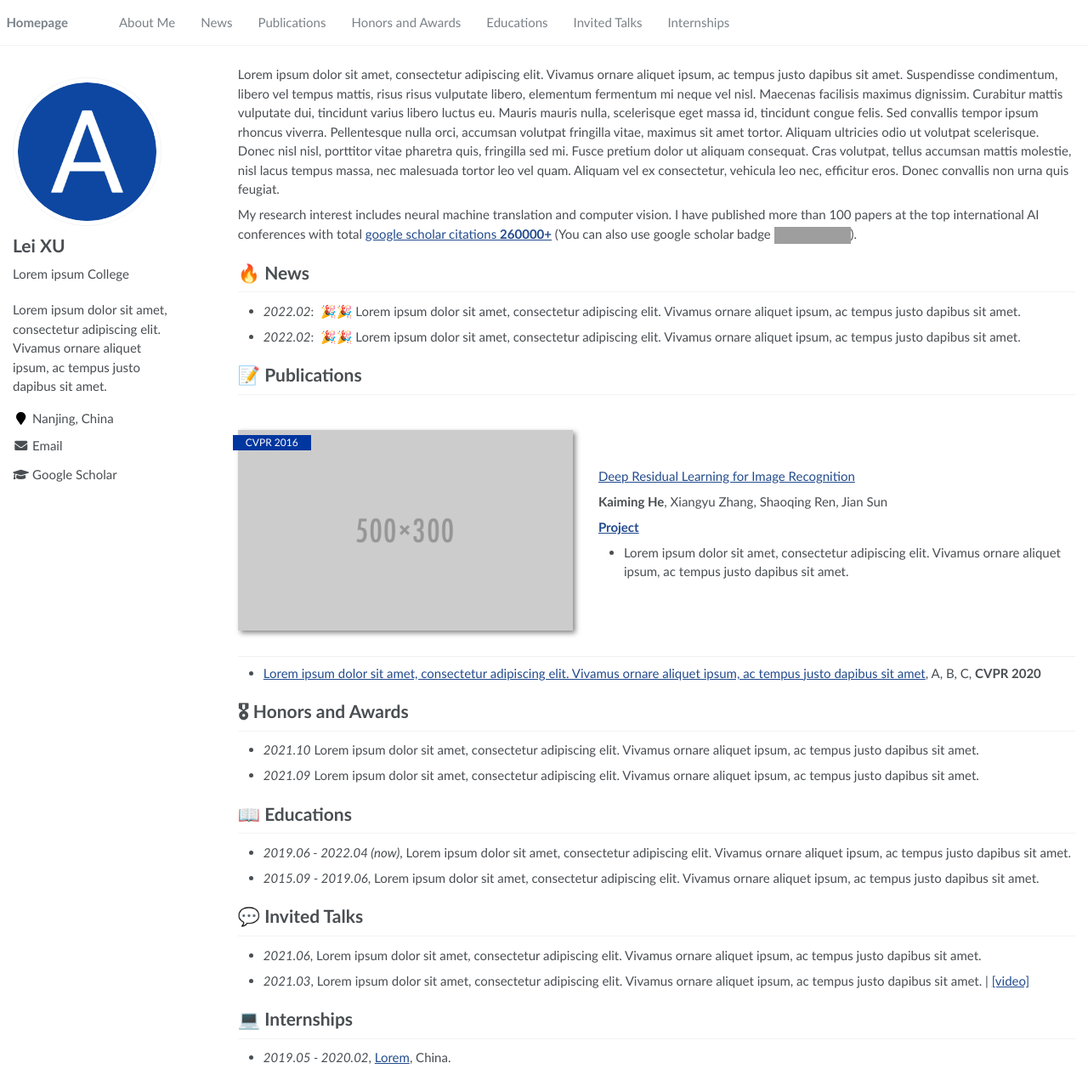
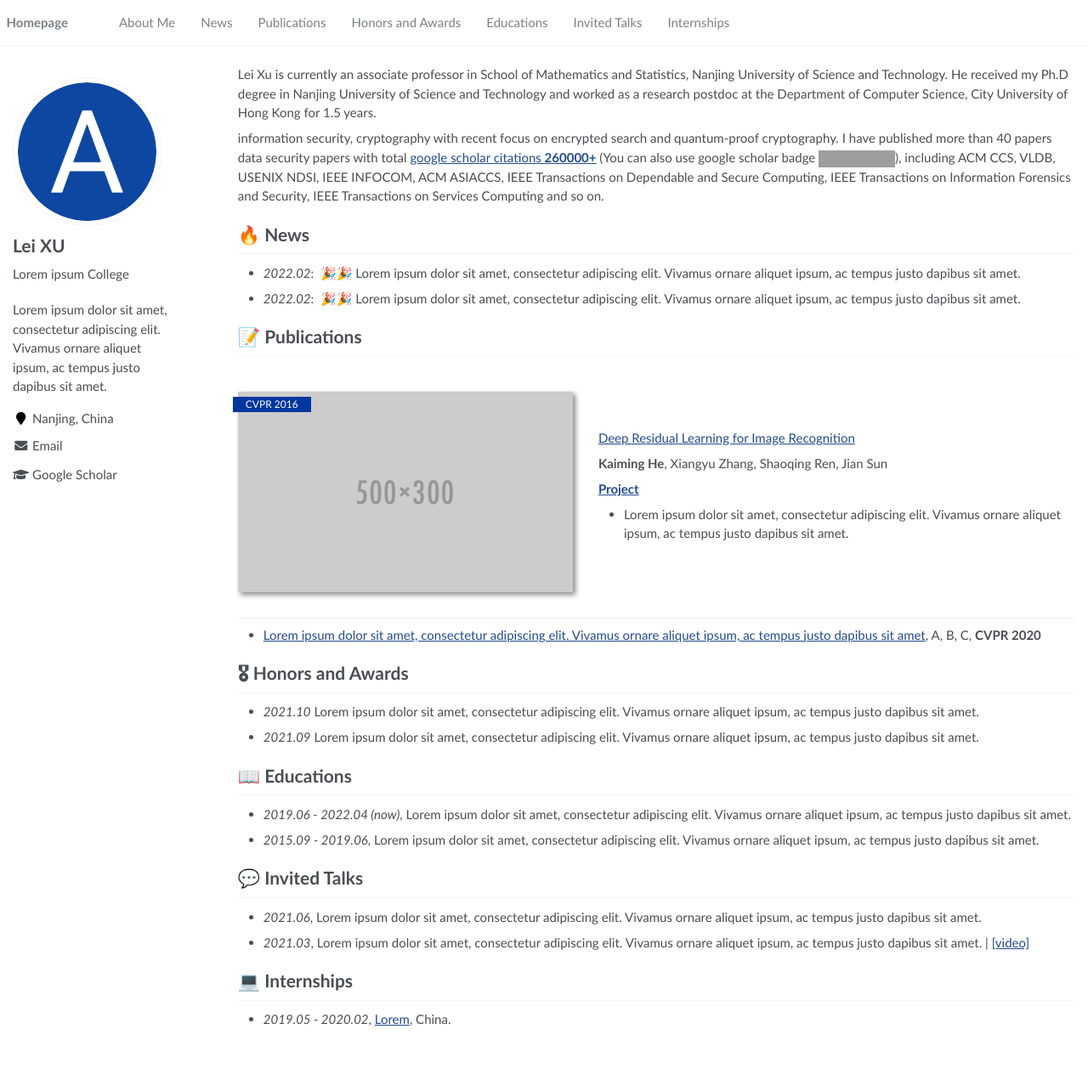
Before and after one commit to longxiangwang/longxiangwang.github.io, a Jekyll site: the page built from _pages/about.md, in a window 1280 px wide and 1271 px high. Shown: the whole window at 85% size. Built offline with Jekyll 4.4.1, drawn with Linux system fonts in a browser that asks for light colours; grey boxes are pictures that could not be loaded.

Commit message:
about me

```diff
--- a/_pages/about.md
+++ b/_pages/about.md
@@ -17,9 +17,9 @@ redirect_from:
 
 <span class='anchor' id='about-me'></span>
 
-Lorem ipsum dolor sit amet, consectetur adipiscing elit. Vivamus ornare aliquet ipsum, ac tempus justo dapibus sit amet. Suspendisse condimentum, libero vel tempus mattis, risus risus vulputate libero, elementum fermentum mi neque vel nisl. Maecenas facilisis maximus dignissim. Curabitur mattis vulputate dui, tincidunt varius libero luctus eu. Mauris mauris nulla, scelerisque eget massa id, tincidunt congue felis. Sed convallis tempor ipsum rhoncus viverra. Pellentesque nulla orci, accumsan volutpat fringilla vitae, maximus sit amet tortor. Aliquam ultricies odio ut volutpat scelerisque. Donec nisl nisl, porttitor vitae pharetra quis, fringilla sed mi. Fusce pretium dolor ut aliquam consequat. Cras volutpat, tellus accumsan mattis molestie, nisl lacus tempus massa, nec malesuada tortor leo vel quam. Aliquam vel ex consectetur, vehicula leo nec, efficitur eros. Donec convallis non urna quis feugiat.
+Lei Xu is currently an associate professor in School of Mathematics and Statistics, Nanjing University of Science and Technology. He received my Ph.D degree in Nanjing University of Science and Technology and worked as a research postdoc at the Department of Computer Science, City University of Hong Kong for 1.5 years.
 
-My research interest includes neural machine translation and computer vision. I have published more than 100 papers at the top international AI conferences with total <a href='https://scholar.google.com/citations?user=HY5jH_MAAAAJ&hl=en'>google scholar citations <strong><span id='total_cit'>260000+</span></strong></a> (You can also use google scholar badge <a href='https://scholar.google.com/citations?user=HY5jH_MAAAAJ&hl=en'><img src="https://img.shields.io/endpoint?url={{ url | url_encode }}&logo=Google%20Scholar&labelColor=f6f6f6&color=9cf&style=flat&label=citations"></a>).
+information security, cryptography with recent focus on encrypted search and quantum-proof cryptography. I have published more than 40 papers data security papers with total <a href='https://scholar.google.com/citations?user=HY5jH_MAAAAJ&hl=en'>google scholar citations <strong><span id='total_cit'>260000+</span></strong></a> (You can also use google scholar badge <a href='https://scholar.google.com/citations?user=HY5jH_MAAAAJ&hl=en'><img src="https://img.shields.io/endpoint?url={{ url | url_encode }}&logo=Google%20Scholar&labelColor=f6f6f6&color=9cf&style=flat&label=citations"></a>), including ACM CCS, VLDB, USENIX NDSI, IEEE INFOCOM, ACM ASIACCS, IEEE Transactions on Dependable and Secure Computing, IEEE Transactions on Information Forensics and Security, IEEE Transactions on Services Computing and so on.
 
 
 # 🔥 News
```
